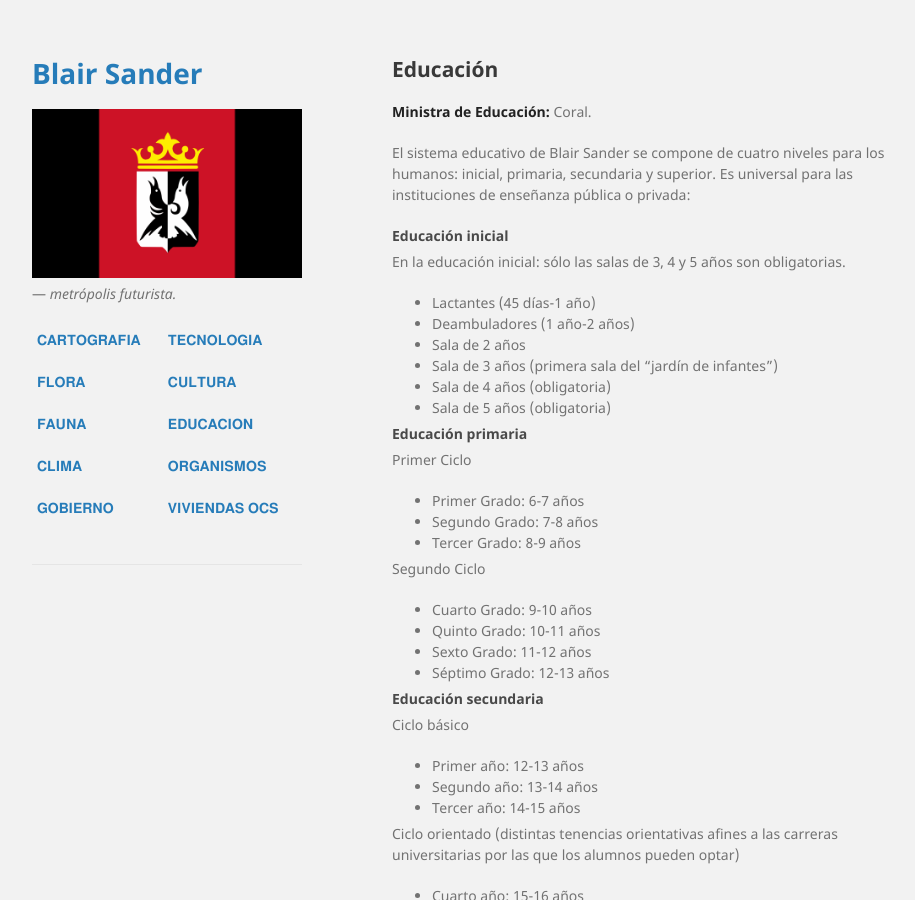
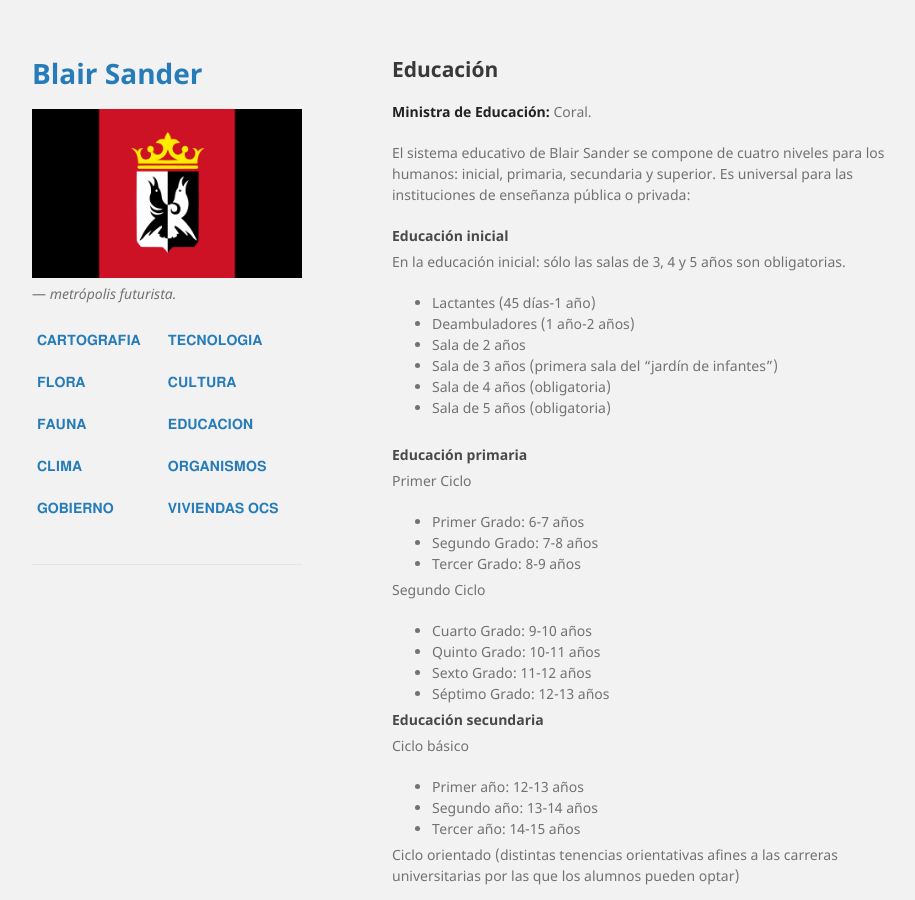
Before and after one commit to BlairSander/ciudad, a Jekyll site: the page built from educacion.md, in a window 1280 px wide and 900 px high. Shown: the whole window, without its empty margins (178-1093 px from the left). Built offline with Jekyll 4.4.1, drawn with Linux system fonts in a browser that asks for light colours.

Commit message:
Update educacion.md

```diff
--- a/educacion.md
+++ b/educacion.md
@@ -17,7 +17,7 @@ En la educación inicial: sólo las salas de 3, 4 y 5 años son obligatorias.
 * Sala de 3 años (primera sala del "jardín de infantes")
 * Sala de 4 años (obligatoria)
 * Sala de 5 años (obligatoria)
-&nbsp;
+<br>&nbsp;
 <h4>Educación primaria</h4>
 
 Primer Ciclo
@@ -48,7 +48,7 @@ Ciclo orientado (distintas tenencias orientativas afines a las carreras universi
 <h4>Educación superior </h4>
 
 Se logra mediante institutos de educación superior o universidades.  Con la finalidad de cumplir con las exigencias legales, técnicas y pedagógicas de los diferentes niveles educativos.
-<br><br>
+<br>
 
 Modalidades de educación superior:
 Educación técnico profesional, Ciclos formativos de grado superior.  Los ciclos formativos de grado superior están dirigidos a los alumnos que con el título secundario y como alternativa a la universidad, buscan unos estudios superiores prácticos que los cualifiquen para incorporarse al mundo laboral. La titulación obtenida es de Técnico/a superior.
```
